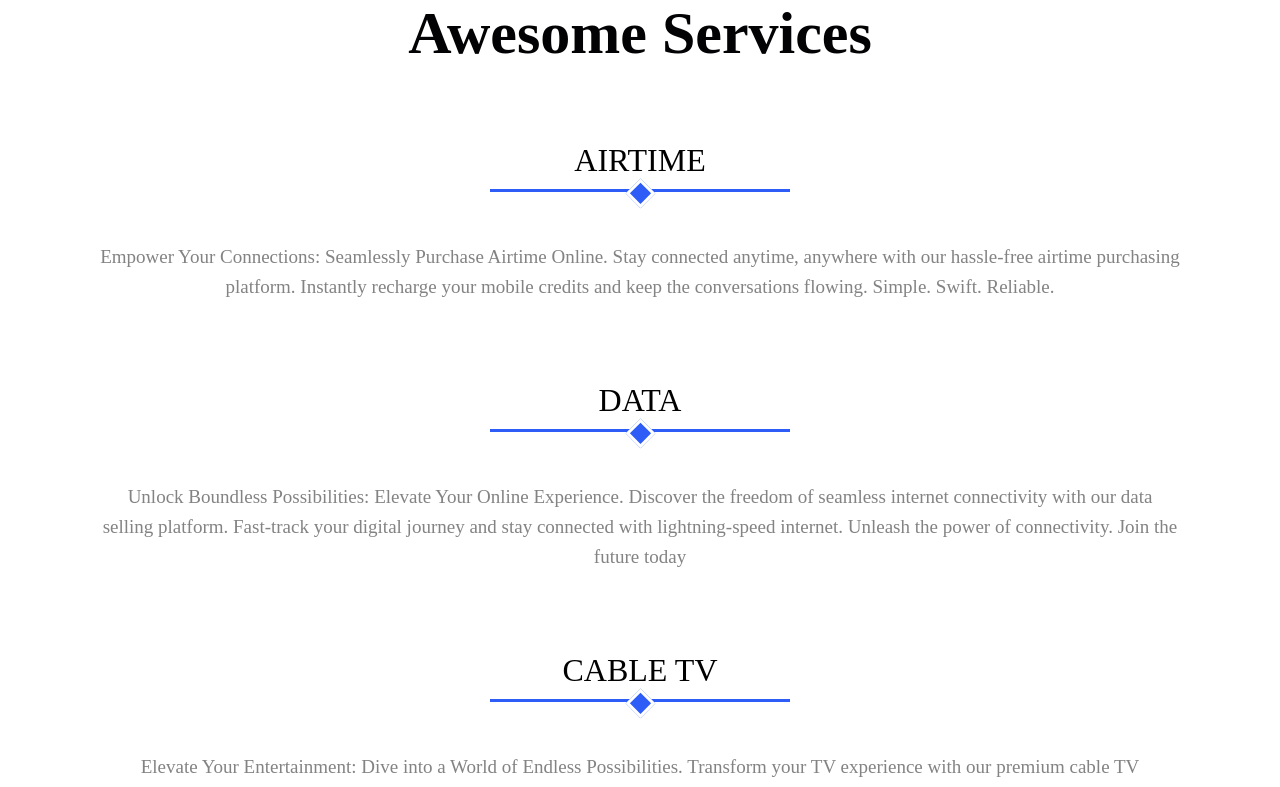
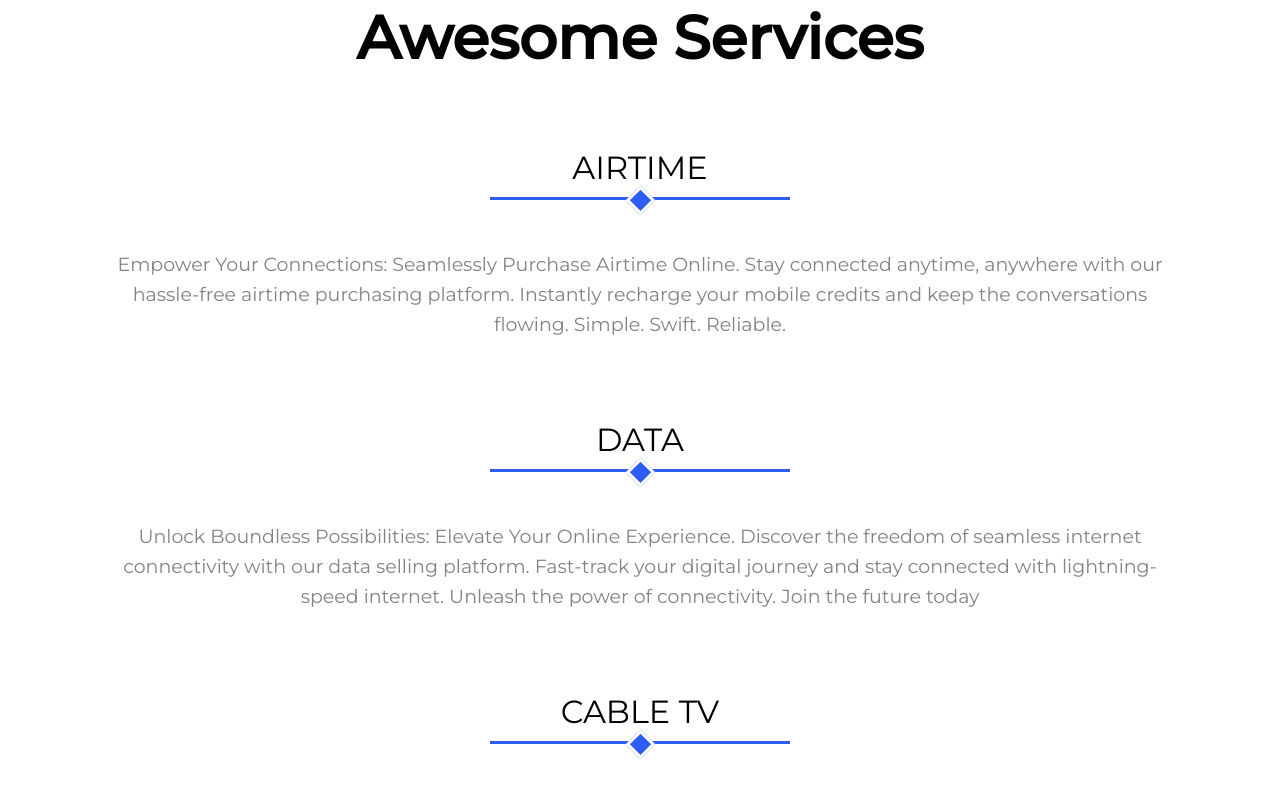
Before and after one commit to Success-akinyemi/bravesub, a React (Vite) app in the folder client/: page / in a window 1280 px wide. Shown: the part 1000-1787 px from the top of the page. Built offline with nearby package versions, Linux system fonts and the light colour scheme.

Commit message:
Frontend update

```diff
--- a/client/src/index.css
+++ b/client/src/index.css
@@ -1,3 +1,5 @@
+@import url('https://fonts.googleapis.com/css2?family=Montserrat:wght@400;500&display=swap');
+
 *{
   padding: 0;
   margin: 0;
@@ -23,6 +25,7 @@
 body{
   scroll-behavior: smooth;
   width: 100vw;
+  font-family: 'Montserrat', sans-serif;
 }
 
 .link{
```
